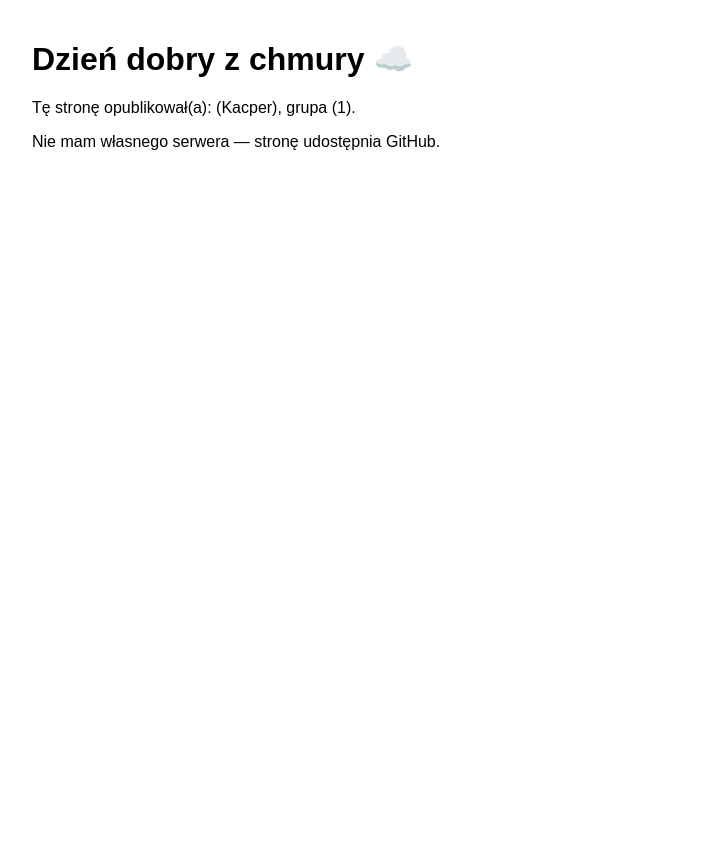
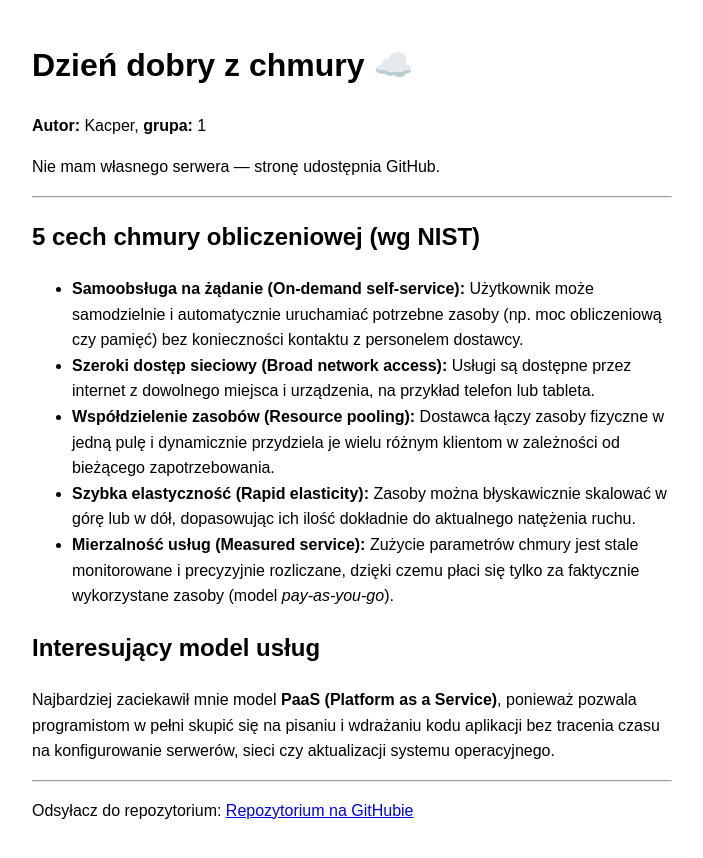
Before and after one commit to Keroczkaq/chmura-cwiczenia, a plain HTML site: page index.html in a window 1280 px wide. Shown: the whole page, without its empty margins (288-991 px from the left). Before the commit the page ends 800 px from the top, so only its background shows below. Drawn offline with Linux system fonts and the light colour scheme.

Commit message:
Update index.html

```diff
--- a/index.html
+++ b/index.html
@@ -4,9 +4,48 @@
   <meta charset="utf-8">
   <title>Moja pierwsza strona w chmurze</title>
 </head>
-<body style="font-family:sans-serif; max-width:640px; margin:40px auto">
+<body style="font-family:sans-serif; max-width:640px; margin:40px auto; line-height: 1.6;">
   <h1>Dzień dobry z chmury ☁️</h1>
-  <p>Tę stronę opublikował(a): (Kacper), grupa (1).</p>
+
+  <p><strong>Autor:</strong> Kacper, <strong>grupa:</strong> 1</p>
   <p>Nie mam własnego serwera — stronę udostępnia GitHub.</p>
+
+  <hr>
+
+  <h2>5 cech chmury obliczeniowej (wg NIST)</h2>
+  <ul>
+    <li>
+      <strong>Samoobsługa na żądanie (On-demand self-service):</strong>
+      Użytkownik może samodzielnie i automatycznie uruchamiać potrzebne zasoby (np. moc obliczeniową czy pamięć) bez konieczności kontaktu z personelem dostawcy.
+    </li>
+    <li>
+      <strong>Szeroki dostęp sieciowy (Broad network access):</strong>
+      Usługi są dostępne przez internet z dowolnego miejsca i urządzenia, na przykład telefon lub tableta.
+    </li>
+    <li>
+      <strong>Współdzielenie zasobów (Resource pooling):</strong>
+      Dostawca łączy zasoby fizyczne w jedną pulę i dynamicznie przydziela je wielu różnym klientom w zależności od bieżącego zapotrzebowania.
+    </li>
+    <li>
+      <strong>Szybka elastyczność (Rapid elasticity):</strong>
+      Zasoby można błyskawicznie skalować w górę lub w dół, dopasowując ich ilość dokładnie do aktualnego natężenia ruchu.
+    </li>
+    <li>
+      <strong>Mierzalność usług (Measured service):</strong>
+      Zużycie parametrów chmury jest stale monitorowane i precyzyjnie rozliczane, dzięki czemu płaci się tylko za faktycznie wykorzystane zasoby (model <em>pay-as-you-go</em>).
+    </li>
+  </ul>
+
+  <h2>Interesujący model usług</h2>
+  <p>
+    Najbardziej zaciekawił mnie model <strong>PaaS (Platform as a Service)</strong>, ponieważ pozwala programistom w pełni skupić się na pisaniu i wdrażaniu kodu aplikacji bez tracenia czasu na konfigurowanie serwerów, sieci czy aktualizacji systemu operacyjnego.
+  </p>
+
+  <hr>
+
+  <p>
+   Odsyłacz do repozytorium:
+    <a href="https://github.com/Keroczkaq/chmura-cwiczenia" target="_blank">Repozytorium na GitHubie</a>
+  </p>
 </body>
 </html>
```
